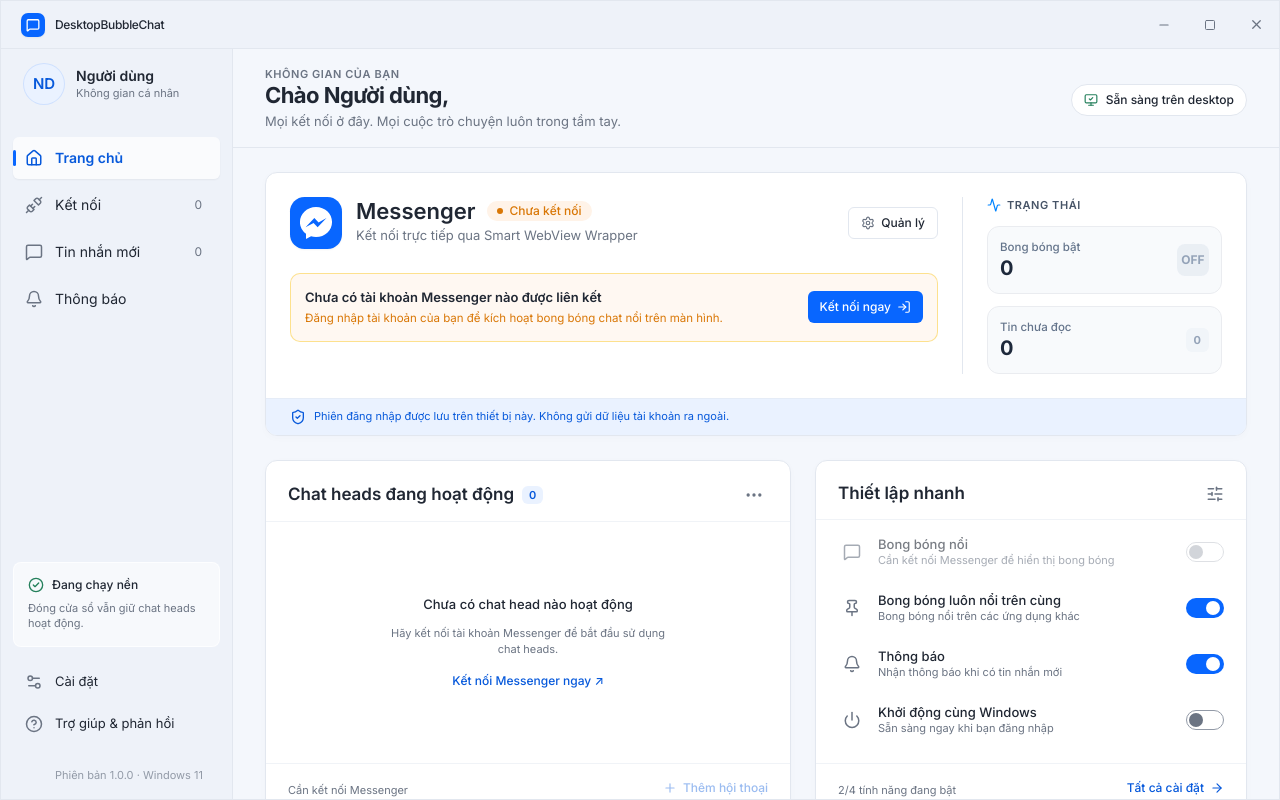
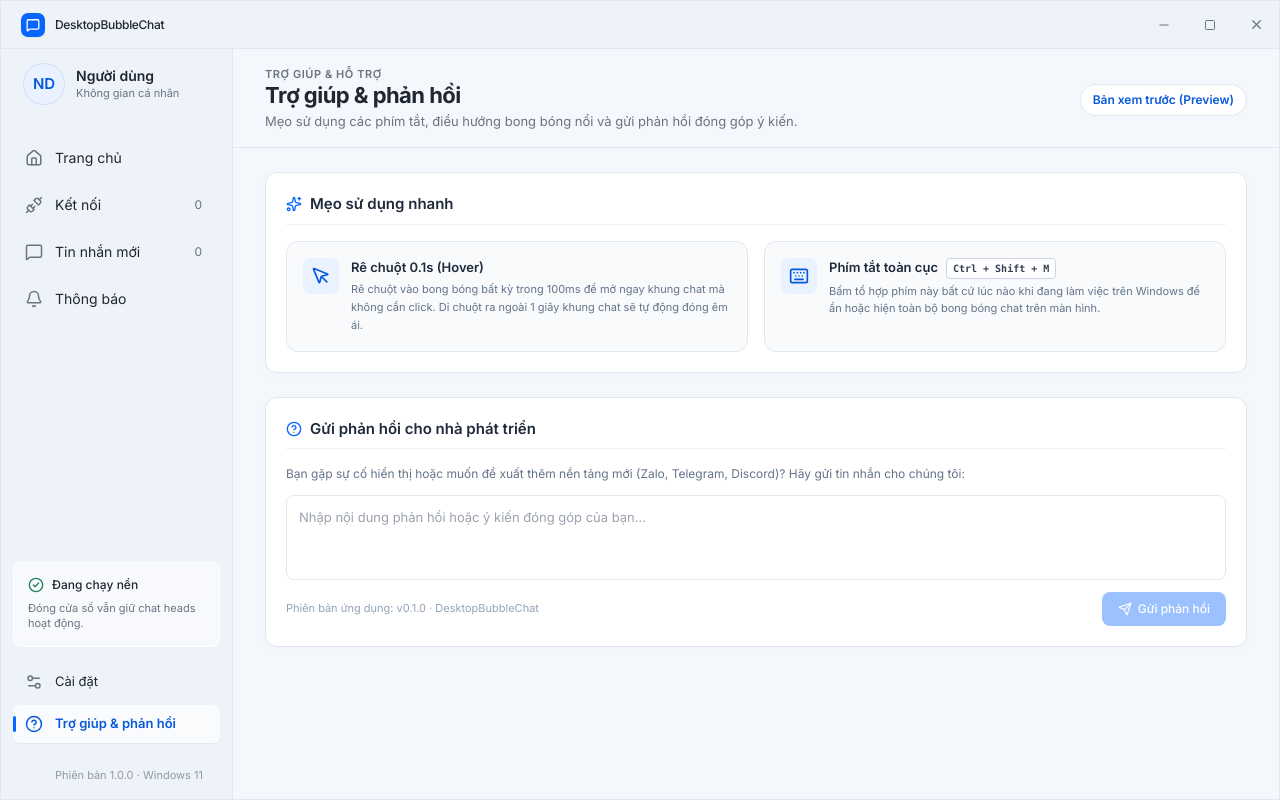
Before and after one commit to Lelequyngocquy/desktop-bubble-chat, a React (Vite) app: page / in a window 1280 px wide. Both pictures are taken after a click on the button "Trợ giúp & phản hồi". Built offline with nearby package versions, Linux system fonts and the light colour scheme.

Commit message:
feat: help page & sidebar updating

```diff
--- a/src/App.tsx
+++ b/src/App.tsx
@@ -7,6 +7,7 @@ import { ConnectionsWorkspace } from "./components/connections/ConnectionsWorksp
 import { ChatHeadsWorkspace } from "./components/chatheads/ChatHeadsWorkspace";
 import { NotificationsWorkspace } from "./components/notifications/NotificationsWorkspace";
 import { SettingsWorkspace } from "./components/settings/SettingsWorkspace";
+import { HelpWorkspace } from "./components/help/HelpWorkspace";
 import { BubbleWindow } from "./components/bubble/BubbleWindow";
 import { BubbleSpawnIndicator } from "./components/common/BubbleSpawnIndicator";
 import { useBubbleAutoRestore } from "./hooks/bubble";
@@ -68,6 +69,8 @@ export const App: React.FC = () => {
           <NotificationsWorkspace />
         ) : activeTab === "settings" ? (
           <SettingsWorkspace />
+        ) : activeTab === "help" ? (
+          <HelpWorkspace />
         ) : (
           <HomeWorkspace />
         )}
--- /dev/null
+++ b/src/components/help/HelpWorkspace.tsx
@@ -0,0 +1,137 @@
+import React, { useState } from "react";
+import {
+  HelpCircle,
+  Keyboard,
+  MousePointer,
+  Send,
+  CheckCircle2,
+  Sparkles,
+} from "lucide-react";
+import { TabHeader } from "../common";
+
+export const HelpWorkspace: React.FC = () => {
+  const [feedbackText, setFeedbackText] = useState("");
+  const [feedbackSent, setFeedbackSent] = useState(false);
+
+  const handleSendFeedback = (e: React.FormEvent) => {
+    e.preventDefault();
+    if (!feedbackText.trim()) return;
+    setFeedbackSent(true);
+    setFeedbackText("");
+    setTimeout(() => {
+      setFeedbackSent(false);
+    }, 4000);
+  };
+
+  return (
+    <div className="flex-1 min-w-0 min-h-0 h-full flex flex-col bg-[#F4F7FC] overflow-hidden select-none">
+      {/* 1. Header cố định chung */}
+      <TabHeader
+        eyebrow="TRỢ GIÚP & HỖ TRỢ"
+        title="Trợ giúp & phản hồi"
+        description="Mẹo sử dụng các phím tắt, điều hướng bong bóng nổi và gửi phản hồi đóng góp ý kiến."
+        rightSlot={
+          <span className="px-3 py-1.5 bg-white border border-[#E2E7EF] rounded-full text-[12px] font-semibold text-[#0759DB] shadow-xs">
+            Bản xem trước (Preview)
+          </span>
+        }
+      />
+
+      {/* 2. Nội dung cuộn mượt mà */}
+      <main className="flex-1 min-h-0 overflow-y-auto px-8 py-6 flex flex-col gap-6 custom-scrollbar">
+        {/* Section 1: Hướng dẫn & Phím tắt */}
+        <div className="bg-white border border-[#E2E7EF] rounded-[12px] shadow-card p-5 flex flex-col gap-4">
+          <div className="flex items-center gap-2 pb-2 border-b border-[#E2E7EF]/60">
+            <Sparkles className="w-4 h-4 text-[#0866FF]" />
+            <h2 className="text-[15px] font-semibold text-[#1E293B] m-0">
+              Mẹo sử dụng nhanh
+            </h2>
+          </div>
+
+          <div className="grid grid-cols-1 md:grid-cols-2 gap-4">
+            <div className="p-4 rounded-xl border border-[#E2E7EF] bg-[#F8FAFC] flex items-start gap-3">
+              <div className="w-9 h-9 rounded-lg bg-[#EAF2FF] text-[#0759DB] flex items-center justify-center shrink-0">
+                <MousePointer className="w-5 h-5" />
+              </div>
+              <div className="flex flex-col gap-1">
+                <span className="text-[13px] font-semibold text-[#1E293B]">
+                  Rê chuột 0.1s (Hover)
+                </span>
+                <span className="text-[11px] text-[#64748B] leading-relaxed">
+                  Rê chuột vào bong bóng bất kỳ trong 100ms để mở ngay khung chat mà không cần click. Di chuột ra ngoài 1 giây khung chat sẽ tự động đóng êm ái.
+                </span>
+              </div>
+            </div>
+
+            <div className="p-4 rounded-xl border border-[#E2E7EF] bg-[#F8FAFC] flex items-start gap-3">
+              <div className="w-9 h-9 rounded-lg bg-[#EAF2FF] text-[#0759DB] flex items-center justify-center shrink-0">
+                <Keyboard className="w-5 h-5" />
+              </div>
+              <div className="flex flex-col gap-1">
+                <div className="flex items-center gap-2">
+                  <span className="text-[13px] font-semibold text-[#1E293B]">
+                    Phím tắt toàn cục
+                  </span>
+                  <span className="px-1.5 py-0.5 bg-white border border-[#CBD5E1] rounded text-[10px] font-mono text-[#334155] font-semibold">
+                    Ctrl + Shift + M
+                  </span>
+                </div>
+                <span className="text-[11px] text-[#64748B] leading-relaxed">
+                  Bấm tổ hợp phím này bất cứ lúc nào khi đang làm việc trên Windows để ẩn hoặc hiện toàn bộ bong bóng chat trên màn hình.
+                </span>
+              </div>
+            </div>
+          </div>
+        </div>
+
+        {/* Section 2: Gửi phản hồi & Đóng góp ý kiến */}
+        <div className="bg-white border border-[#E2E7EF] rounded-[12px] shadow-card p-5 flex flex-col gap-4">
+          <div className="flex items-center gap-2 pb-2 border-b border-[#E2E7EF]/60">
+            <HelpCircle className="w-4 h-4 text-[#0866FF]" />
+            <h2 className="text-[15px] font-semibold text-[#1E293B] m-0">
+              Gửi phản hồi cho nhà phát triển
+            </h2>
+          </div>
+
+          <form onSubmit={handleSendFeedback} className="flex flex-col gap-3">
+            <span className="text-[12px] text-[#64748B]">
+              Bạn gặp sự cố hiển thị hoặc muốn đề xuất thêm nền tảng mới (Zalo, Telegram, Discord)? Hãy gửi tin nhắn cho chúng tôi:
+            </span>
+
+            <textarea
+              value={feedbackText}
+              onChange={(e) => setFeedbackText(e.target.value)}
+              placeholder="Nhập nội dung phản hồi hoặc ý kiến đóng góp của bạn..."
+              rows={3}
+              className="w-full p-3 text-[13px] border border-[#E2E7EF] rounded-lg focus:outline-none focus:border-[#0866FF] focus:ring-1 focus:ring-[#0866FF] resize-none"
+            />
+
+            <div className="flex items-center justify-between">
+              {feedbackSent ? (
+                <div className="flex items-center gap-1.5 text-green-600 text-[12px] font-medium">
+                  <CheckCircle2 className="w-4 h-4" />
+                  <span>Cảm ơn bạn! Phản hồi đã được ghi nhận.</span>
+                </div>
+              ) : (
+                <span className="text-[11px] text-[#94A3B8]">
+                  Phiên bản ứng dụng: v0.1.0 · DesktopBubbleChat
+                </span>
+              )}
+
+              <button
+                type="submit"
+                disabled={!feedbackText.trim()}
+                className="px-4 py-2 bg-[#0866FF] hover:bg-[#0759DB] disabled:opacity-40 disabled:cursor-not-allowed text-white text-[12px] font-medium rounded-lg flex items-center gap-1.5 transition-colors cursor-pointer"
+              >
+                <Send className="w-3.5 h-3.5" />
+                <span>Gửi phản hồi</span>
+              </button>
+            </div>
+          </form>
+        </div>
+      </main>
+    </div>
+  );
+};
+
+export default HelpWorkspace;
--- a/src/components/layout/Sidebar.tsx
+++ b/src/components/layout/Sidebar.tsx
@@ -30,6 +30,7 @@ export const Sidebar: React.FC = () => {
     MessageSquare: <MessageSquare className="w-[18px] h-[18px]" />,
     Bell: <Bell className="w-[18px] h-[18px]" />,
     Settings2: <Settings2 className="w-[18px] h-[18px]" />,
+    HelpCircle: <HelpCircle className="w-[18px] h-[18px]" />,
   };
 
   const getBadgeForTab = (id: NavTab): number | string | undefined => {
@@ -49,6 +50,19 @@ export const Sidebar: React.FC = () => {
     icon: navIconMap[item.iconName],
     badge: getBadgeForTab(item.id),
   }));
+
+  const secondaryNavItems: Array<{ id: NavTab; label: string; icon: React.ReactNode }> = [
+    {
+      id: "settings",
+      label: "Cài đặt",
+      icon: <Settings2 className="w-[18px] h-[18px]" />,
+    },
+    {
+      id: "help",
+      label: "Trợ giúp & phản hồi",
+      icon: <HelpCircle className="w-[18px] h-[18px]" />,
+    },
+  ];
 
   return (
     <aside className="w-[232px] shrink-0 bg-[#EEF2F9] border-r border-[#E2E7EF] flex flex-col justify-between p-[14px_12px_16px] select-none h-full overflow-hidden">
@@ -151,20 +165,46 @@ export const Sidebar: React.FC = () => {
 
         {/* Secondary Navigation */}
         <div className="flex flex-col gap-1">
-          <button
-            onClick={() => setActiveTab("settings")}
-            className="flex items-center gap-3 h-[38px] px-3 rounded-[6px] hover:bg-white/40 active:bg-white/60 transition-colors text-left text-[#202733]"
-          >
-            <Settings2 className="w-[18px] h-[18px] text-[#6B7483]" />
-            <span className="text-[13px] font-normal">Cài đặt</span>
-          </button>
-          <button
-            onClick={() => {}}
-            className="flex items-center gap-3 h-[38px] px-3 rounded-[6px] hover:bg-white/40 active:bg-white/60 transition-colors text-left text-[#202733]"
-          >
-            <HelpCircle className="w-[18px] h-[18px] text-[#6B7483]" />
-            <span className="text-[13px] font-normal">Trợ giúp & phản hồi</span>
-          </button>
+          {secondaryNavItems.map((item) => {
+            const isActive = activeTab === item.id;
+            return (
+              <button
+                key={item.id}
+                onClick={() => setActiveTab(item.id)}
+                className={`relative flex items-center justify-between h-[38px] px-3 rounded-[6px] transition-all text-left group ${
+                  isActive
+                    ? "bg-white/70 shadow-sm"
+                    : "hover:bg-white/40 active:bg-white/60"
+                }`}
+              >
+                {/* Active selection indicator */}
+                {isActive && (
+                  <div className="absolute left-0 top-[11px] w-[3px] h-[16px] bg-[#0866FF] rounded-[2px]" />
+                )}
+
+                <div className="flex items-center gap-3">
+                  <span
+                    className={`transition-colors ${
+                      isActive
+                        ? "text-[#0759DB]"
+                        : "text-[#6B7483] group-hover:text-[#202733]"
+                    }`}
+                  >
+                    {item.icon}
+                  </span>
+                  <span
+                    className={`text-[13px] leading-tight transition-colors ${
+                      isActive
+                        ? "font-semibold text-[#0759DB]"
+                        : "font-normal text-[#202733] group-hover:text-[#202733]"
+                    }`}
+                  >
+                    {item.label}
+                  </span>
+                </div>
+              </button>
+            );
+          })}
         </div>
 
         {/* App Version */}
--- a/src/types/navigation.ts
+++ b/src/types/navigation.ts
@@ -1,7 +1,7 @@
-export type NavTab = "home" | "connections" | "chat-heads" | "notifications" | "settings";
+export type NavTab = "home" | "connections" | "chat-heads" | "notifications" | "settings" | "help";
 
 export interface NavigationItemConfig {
   id: NavTab;
   label: string;
-  iconName: "Home" | "Unplug" | "MessageSquare" | "Bell" | "Settings2";
+  iconName: "Home" | "Unplug" | "MessageSquare" | "Bell" | "Settings2" | "HelpCircle";
 }
```
